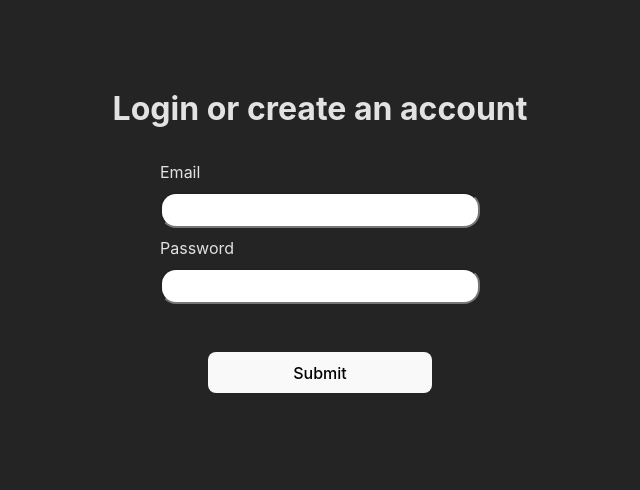
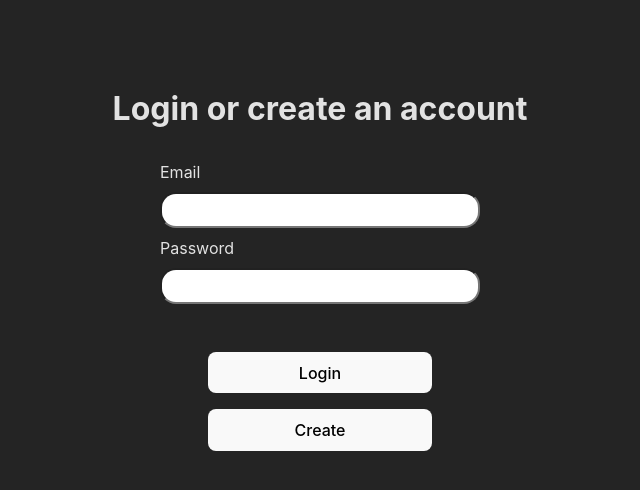
Before and after one commit to lazzzaroni/project_client, a React (Vite) app: page / in a window 1280 px wide. Shown: the top 490 px of the page, without its empty margins (320-960 px from the left). Built offline with nearby package versions, Linux system fonts and the light colour scheme.

Commit message:
feat: handle signin & signup on start page

```diff
--- a/src/components/LoginForm/LoginForm.css
+++ b/src/components/LoginForm/LoginForm.css
@@ -27,5 +27,9 @@ form input {
 }
 
 form button {
-  margin: 3rem;
+  margin: 3rem 3rem 0;
 }
+
+form button:last-child {
+  margin: 1rem 3rem;
+}
--- a/src/components/LoginForm/LoginForm.tsx
+++ b/src/components/LoginForm/LoginForm.tsx
@@ -6,17 +6,19 @@ interface LoginFormProps {
 }
 
 export const LoginForm = ({ setToken }: LoginFormProps) => {
-  async function handleCreateUser(e: React.FormEvent<HTMLFormElement>) {
+  const handleCreateUser = async (e: React.FormEvent<HTMLFormElement>) => {
     e.preventDefault();
+    const clicked = document.activeElement as HTMLButtonElement;
+
+    if (clicked) {
       const target = e.target as HTMLFormElement;
 
       const formData = new FormData(target);
       const dataObject = Object.fromEntries(formData);
 
       await axios
-      .post(`${import.meta.env.VITE_API_URL}/signup`, dataObject)
+        .post(`${import.meta.env.VITE_API_URL}${clicked.name}`, dataObject)
         .then((res) => {
-        console.log(res.data);
           if (res.data.token.length > 0) {
             sessionStorage.setItem("token", res.data.token);
             setToken(res.data.token);
@@ -28,6 +30,7 @@ export const LoginForm = ({ setToken }: LoginFormProps) => {
 
       target.reset();
     }
+  };
 
   return (
     <section className="container">
@@ -37,7 +40,8 @@ export const LoginForm = ({ setToken }: LoginFormProps) => {
         <input type="email" name="email" id="user-email" required />
         <label htmlFor="user-password">Password</label>
         <input type="password" name="password" id="user-password" required />
-        <button>Submit</button>
+        <button name="signin">Login</button>
+        <button name="signup">Create</button>
       </form>
     </section>
   );
```
Lines whose indentation alone changed are shown as unchanged.
